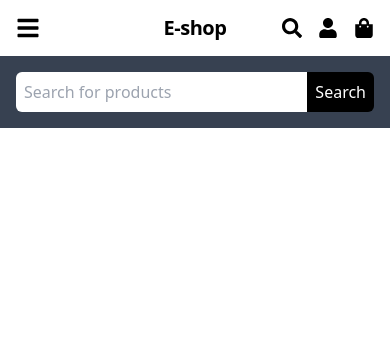
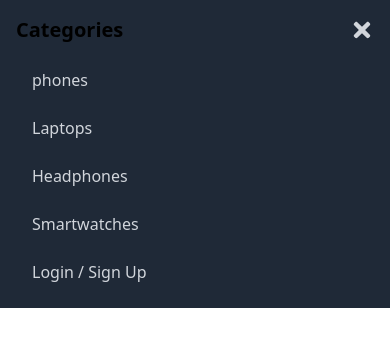
Before and after one commit to CGAJAY/E-commerce-web-app, a React (Vite) app in the folder client/: page / in a window 390 px wide. Shown: the top 346 px of the page. Built offline with nearby package versions, Linux system fonts and the light colour scheme.

Commit message:
Menu for Categories in mobile and tablet view

```diff
--- a/client/src/components/Header.jsx
+++ b/client/src/components/Header.jsx
@@ -4,10 +4,16 @@ import {
 	FaSearch,
 	FaShoppingBag,
 	FaUser,
+	FaTimes,
 } from "react-icons/fa";
 
 const Header = () => {
 	const [isSearchOpen, setIsSearchOpen] = useState(true);
+	const [isMenuOpen, setIsMenuOpen] = useState(true);
+
+	const closeMenu = () => {
+		setIsMenuOpen(!isMenuOpen);
+	};
 
 	const toggleSearch = () => {
 		setIsSearchOpen(!isSearchOpen);
@@ -91,6 +97,46 @@ const Header = () => {
 					</div>
 				</div>
 			)}
+
+			{/* Menu for Categories in mobile and tablet view */}
+			<div
+				className={`fixed inset-x-0 top-0 z-50 bg-gray-800 transform ${
+					isMenuOpen ? "translate-y-0" : "-translate-y-full"
+				} transition-transform duration-300 ease-in-out lg:hidden`}
+			>
+				<div className="container mx-auto px-4 py-4">
+					<div className="flex justify-between items-center mb-4">
+						<span className="font-semibold text-xl">
+							Categories
+						</span>
+						<button
+							onClick={closeMenu}
+							className="text-gray-300 hover:text-white"
+						>
+							<FaTimes className="h-6 w-6" />
+						</button>
+					</div>
+					<nav className="flex flex-col space-y-2">
+						{categories.map((category) => (
+							<a
+								key={category}
+								href="#"
+								className="text-gray-300 hover:bg-gray-700 hover:text-white py-2 px-4 rounded"
+								onClick={closeMenu}
+							>
+								{category}
+							</a>
+						))}
+						<a
+							href="#"
+							className="text-gray-300 hover:bg-gray-700 hover:text-white py-2 px-4 rounded"
+							onClick={closeMenu}
+						>
+							Login / Sign Up
+						</a>
+					</nav>
+				</div>
+			</div>
 		</header>
 	);
 };
```
